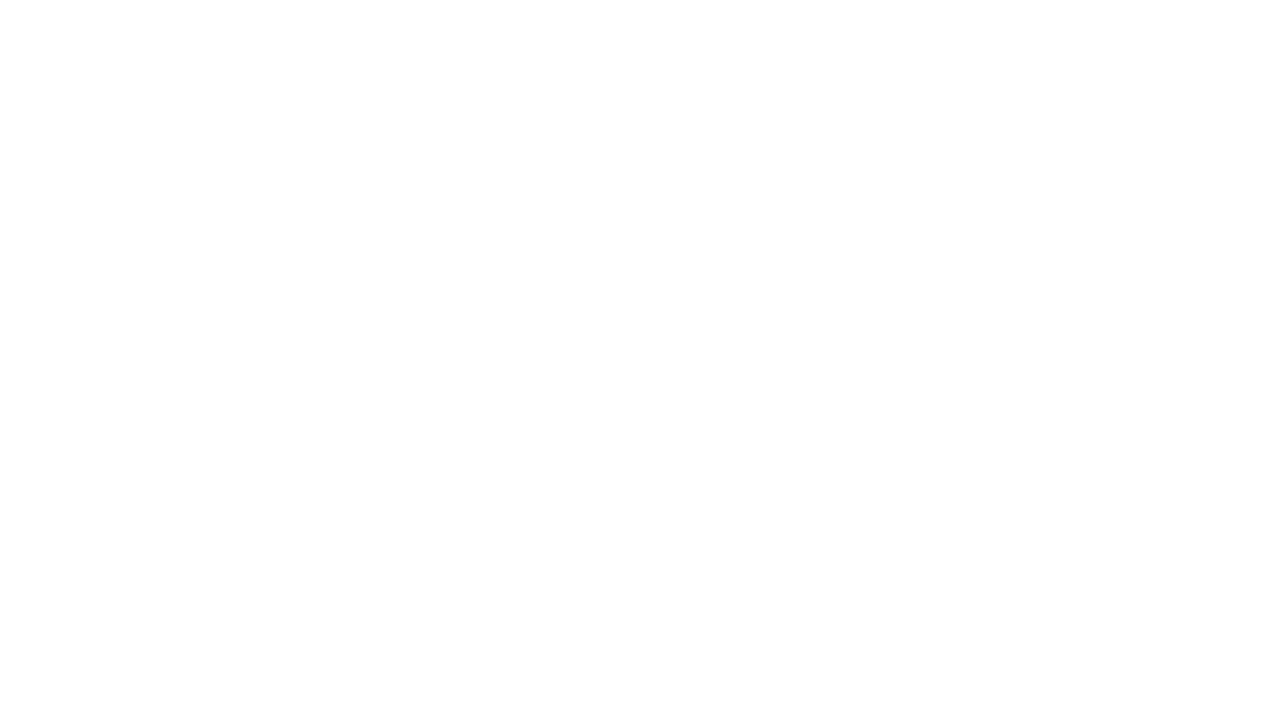
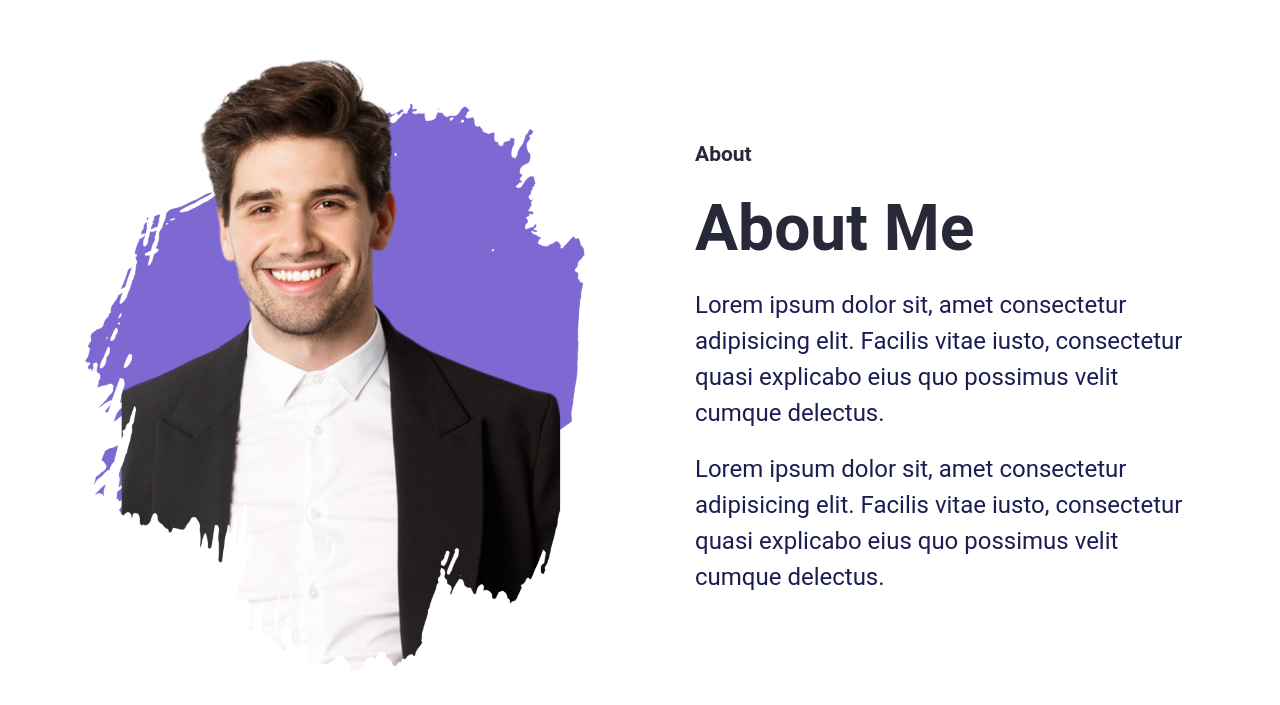
Before and after one commit to shubhamsinha21/mine_portfolio, a React (Create React App) app: page / in a window 1280 px wide. Shown: the part 1606-2311 px from the top of the page. Before the commit the page ends 1535 px from the top, so only its background shows below. Built offline with nearby package versions, Linux system fonts and the light colour scheme.

Commit message:
AboutMe section

```diff
--- a/src/App.css
+++ b/src/App.css
@@ -345,3 +345,20 @@ h3{
 }
 
 /* Skills Section Ends Here */
+
+
+/* About Us */
+.about-section{
+    display: grid;
+    padding: 130px 85px ;
+    align-items: center;
+    gap: 110px;
+    grid-template-columns: repeat(2, 1fr);
+}
+
+.about-section-img > img{
+    width: 100%;
+    height: 100%;
+}
+
+/* About-Us Ends Here */
--- a/src/pages/Home/AboutMe.jsx
+++ b/src/pages/Home/AboutMe.jsx
@@ -0,0 +1,29 @@
+
+export default function AboutMe() {
+    return (
+        <section id="AboutMe" className="about-section">
+            <div className="about-section-img">
+                <img src='./img/about-me.png' alt='About' />
+            </div>
+
+            <div className="hero-section-content-box about-section-box" >
+                <div className="hero-section-content">
+                    <p className="section-title">About</p>
+                    <h1 className="skills-section-heading">
+                        About Me
+                    </h1>
+                    <p className="hero-section-description">
+                        Lorem ipsum dolor sit, amet consectetur adipisicing elit.
+                        Facilis vitae iusto, consectetur quasi explicabo eius quo possimus velit cumque delectus.
+                    </p>
+
+                    <p className="hero-section-description">
+                        Lorem ipsum dolor sit, amet consectetur adipisicing elit.
+                        Facilis vitae iusto, consectetur quasi explicabo eius quo possimus velit cumque delectus.
+                    </p>
+
+                </div>
+            </div>
+        </section>
+    )
+}
--- a/src/pages/Home/HomeScreen/index.jsx
+++ b/src/pages/Home/HomeScreen/index.jsx
@@ -1,11 +1,13 @@
 import HeroSection from "../HeroSection";
 import MySkills from "../MySkills";
+import AboutMe from "../AboutMe";
 
 export default function Home() {
     return (
         <>
             <HeroSection />
             <MySkills />
+            <AboutMe />
         </>
     )
 }
```
